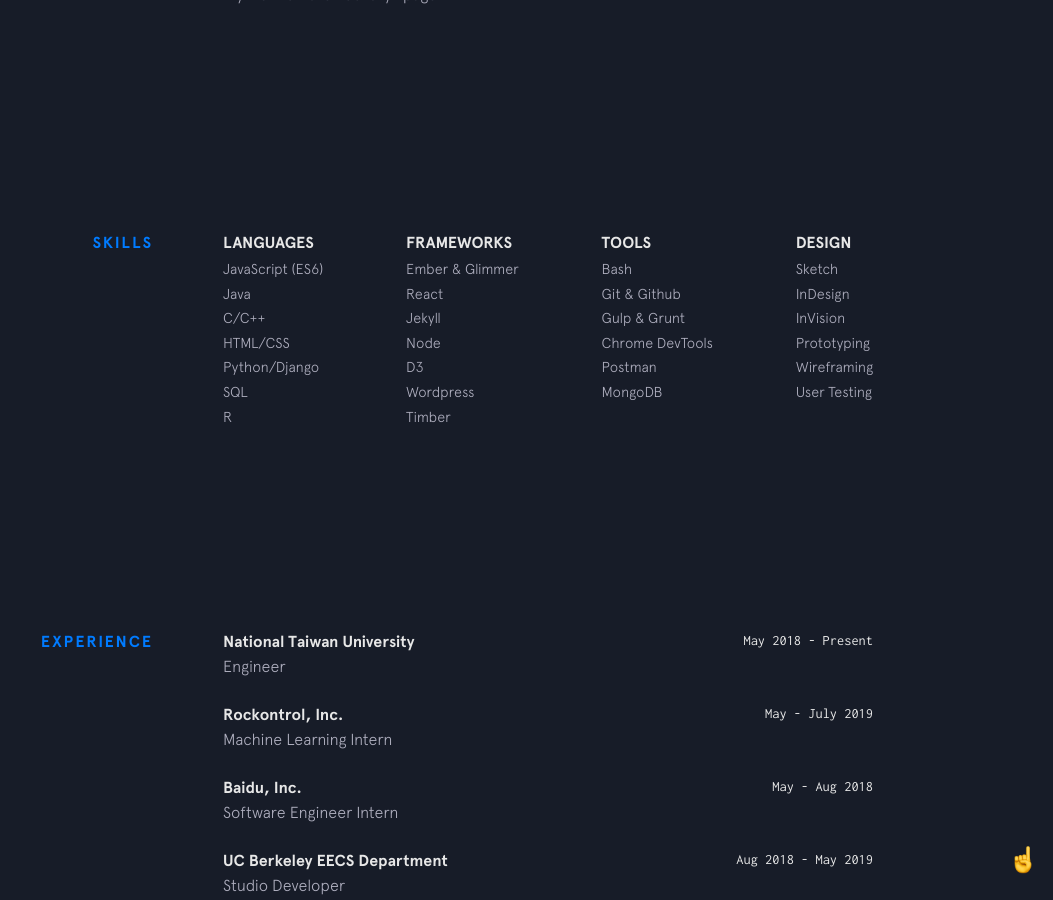
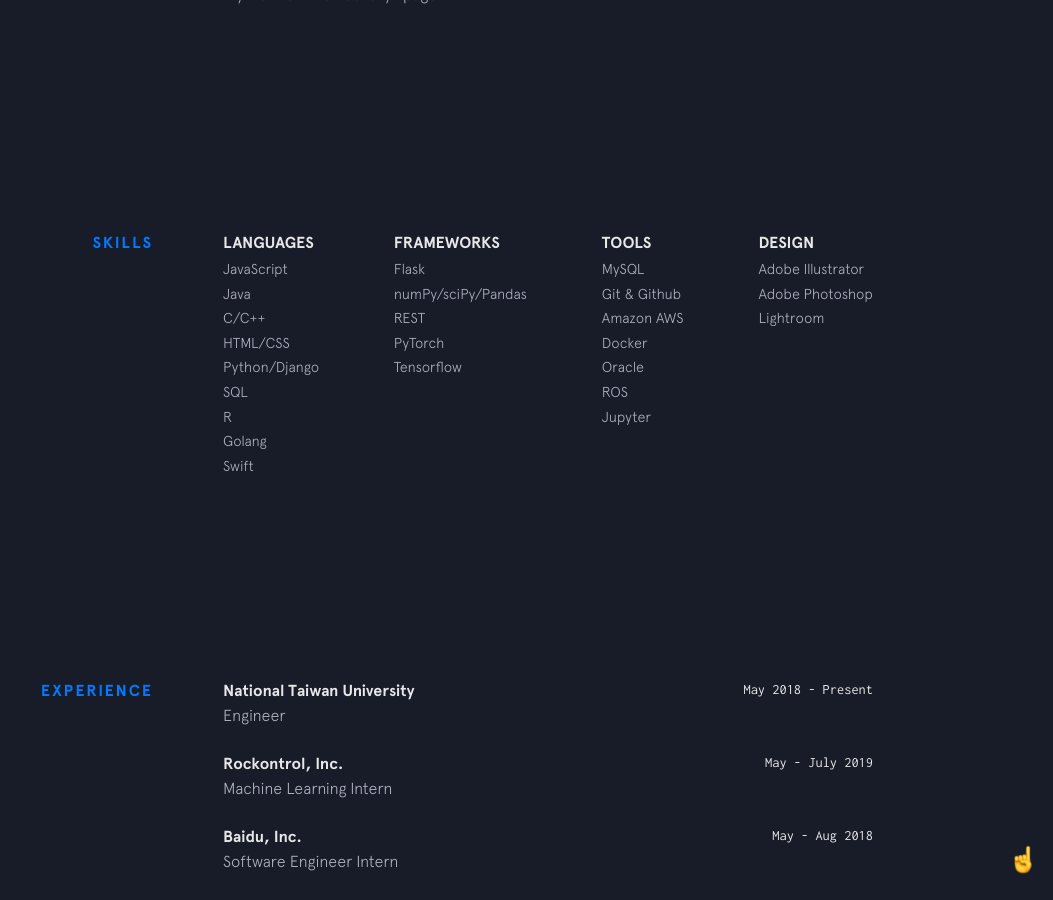
Before and after one commit to ChrisSun99/chrissun99.github.io, a Jekyll site: the page built from index.html, in a window 1280 px wide and 900 px high, scrolled down 1187 px. Shown: the whole window, without its empty margins (227-1280 px from the left). Built offline with Jekyll 4.4.1, drawn with Linux system fonts in a browser that asks for light colours; nearby versions of some CDN libraries.

Commit message:
update skills

```diff
--- a/_data/skills.yml
+++ b/_data/skills.yml
@@ -1,33 +1,31 @@
 languages:
-  - item: JavaScript (ES6)
+  - item: JavaScript
   - item: Java
   - item: C/C++
   - item: HTML/CSS
   - item: Python/Django
   - item: SQL
   - item: R
+  - item: Golang
+  - item: Swift
 
 frameworks:
-  - item: Ember & Glimmer
-  - item: React
-  - item: Jekyll
-  - item: Node
-  - item: D3
-  - item: Wordpress
-  - item: Timber
+  - item: Flask
+  - item: numPy/sciPy/Pandas
+  - item: REST
+  - item: PyTorch
+  - item: Tensorflow
 
 tools:
-  - item: Bash
+  - item: MySQL
   - item: Git & Github
-  - item: Gulp & Grunt
-  - item: Chrome DevTools
-  - item: Postman
-  - item: MongoDB
+  - item: Amazon AWS
+  - item: Docker
+  - item: Oracle
+  - item: ROS
+  - item: Jupyter
 
 design:
-  - item: Sketch
-  - item: InDesign
-  - item: InVision
-  - item: Prototyping
-  - item: Wireframing
-  - item: User Testing
+  - item: Adobe Illustrator
+  - item: Adobe Photoshop
+  - item: Lightroom
```
